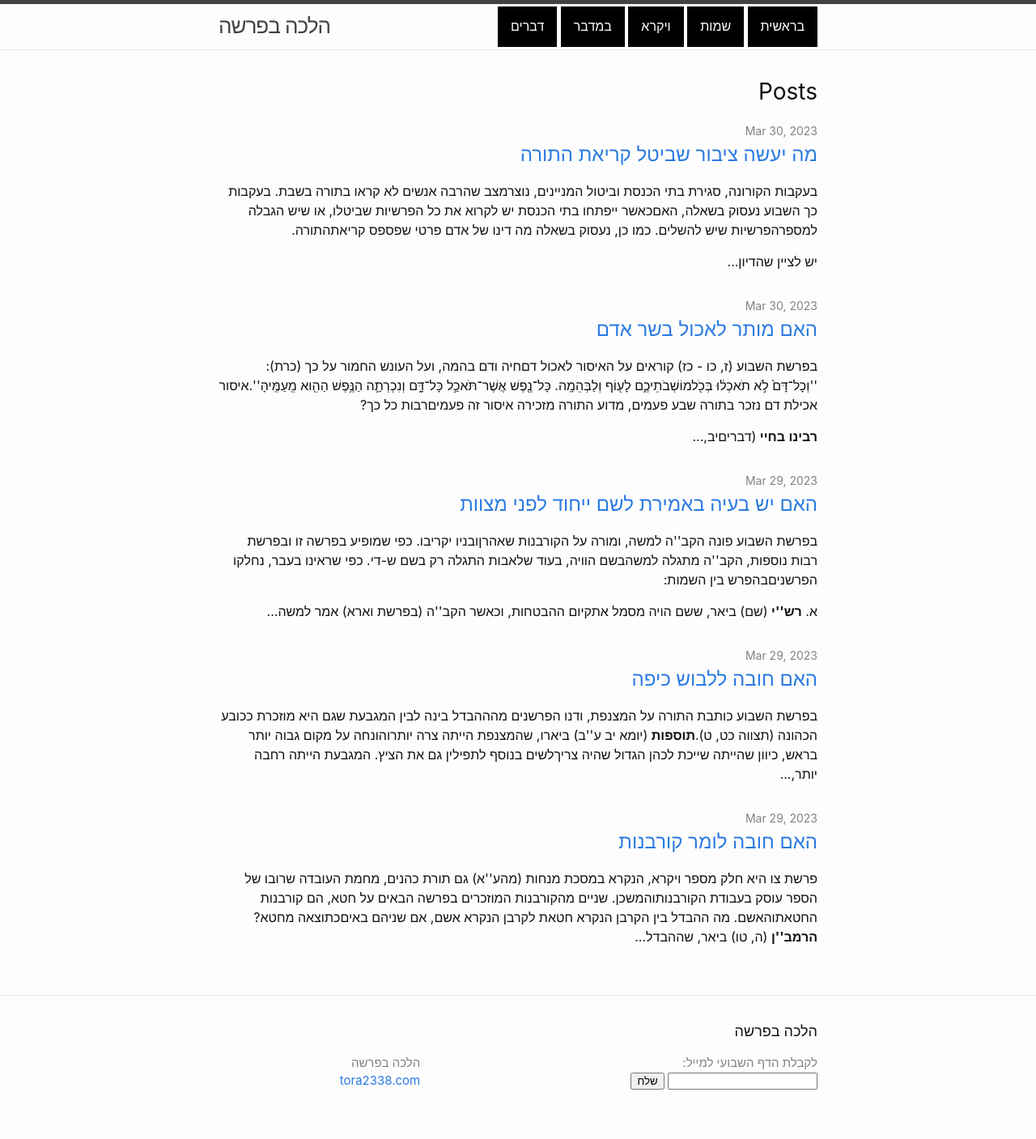
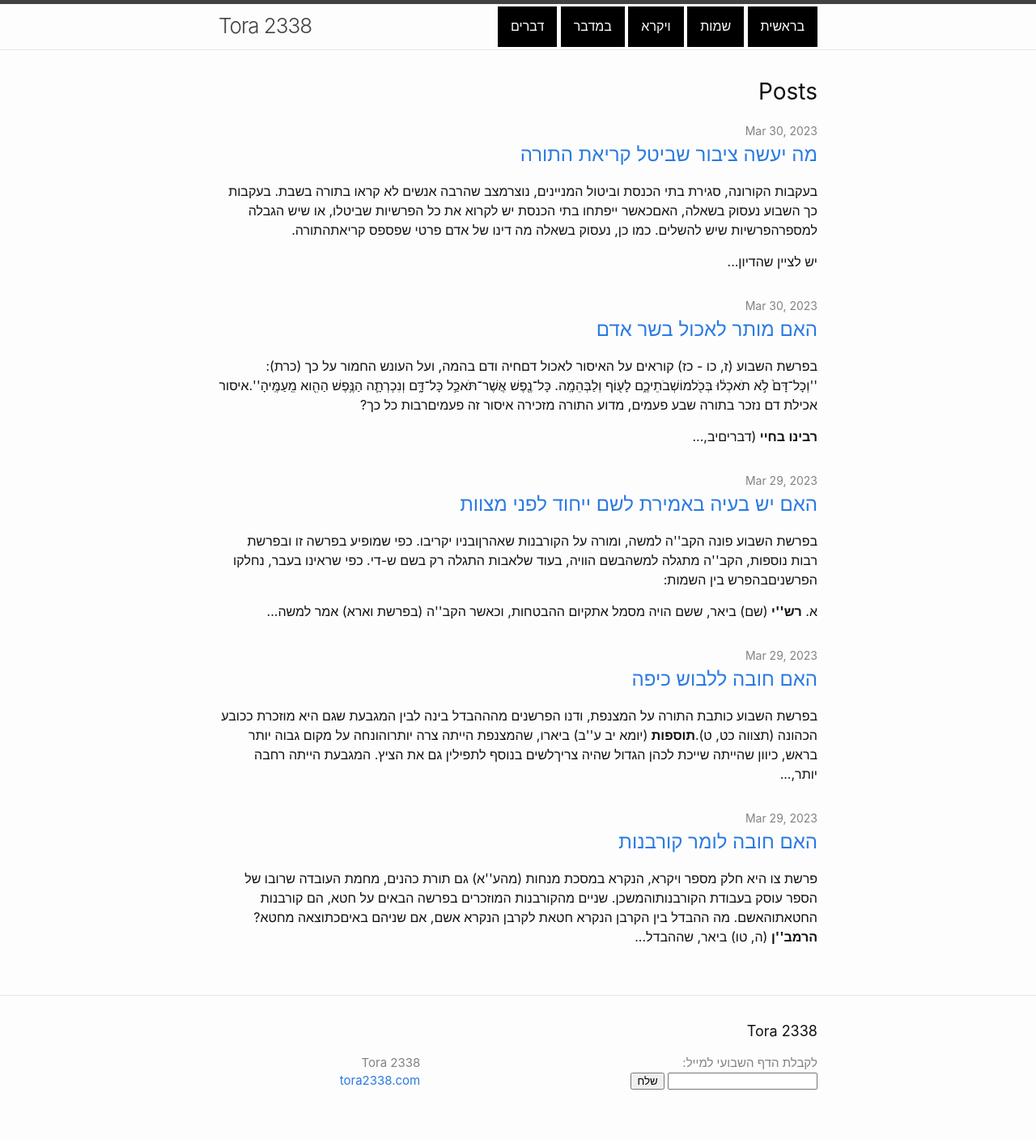
Before and after one commit to torah2338/tora, a Jekyll site: the page built from index.markdown, in a window 1280 px wide. Shown: the whole page at 81% size. Built offline with Jekyll 4.4.1, drawn with Linux system fonts in a browser that asks for light colours.

Commit message:
more changes

```diff
--- a/_config.yml
+++ b/_config.yml
@@ -18,8 +18,10 @@
 # You can create any custom variable you would like, and they will be accessible
 # in the templates via {{ site.myvariable }}.
 
-title: הלכה בפרשה
+title: Tora 2338
 email: tora2338.com
+description: >- # this means to ignore newlines until "baseurl:"
+  Yigal is a slappy boy
 domain: torah2338.co.il
 url: https://torah2338.co.il
 #baseurl: /tora # the subpath of your site, e.g. /blog
```
